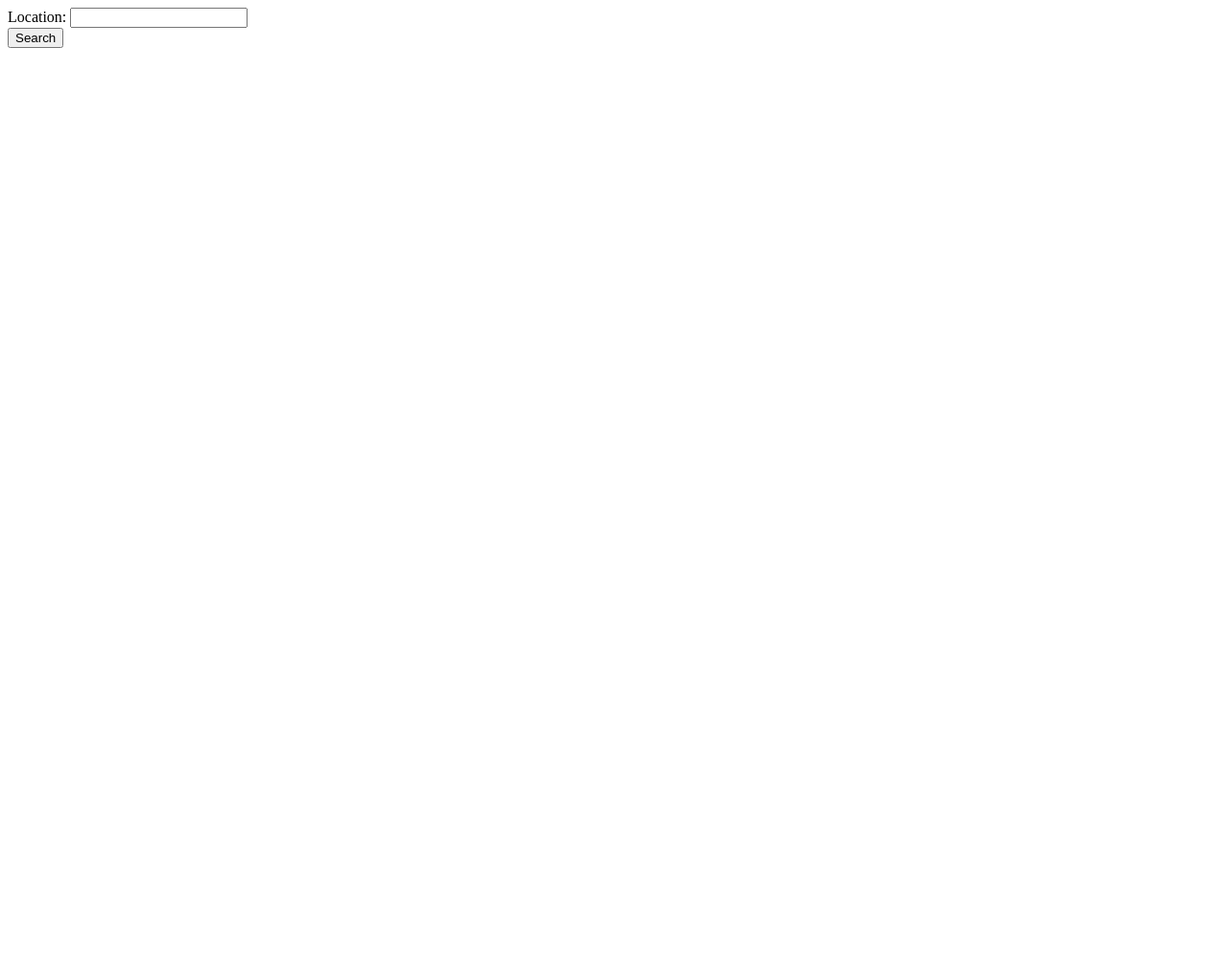
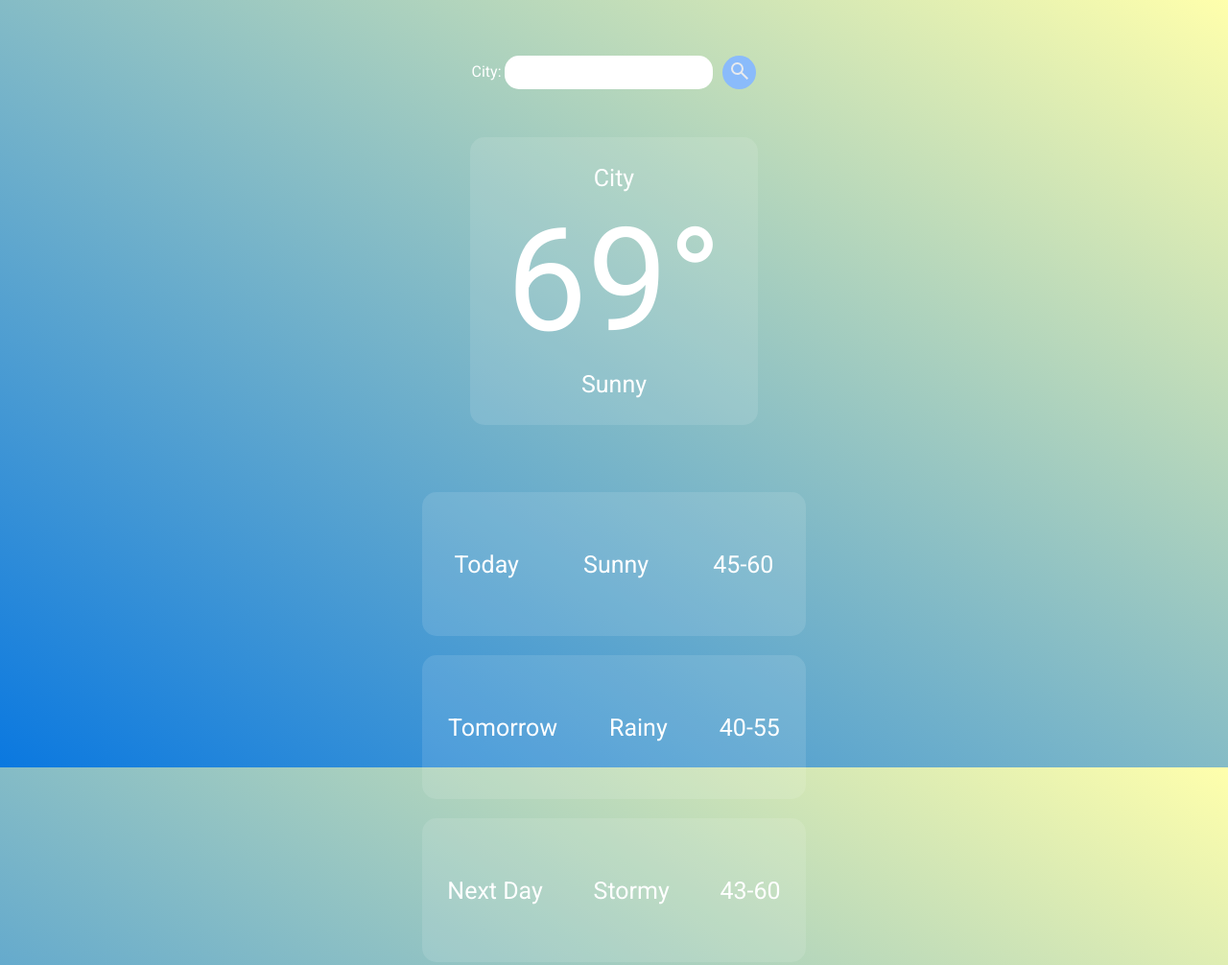
Before and after one commit to VictorOmboke/weather-app, a website built with webpack: page src/index.html in a window 1280 px wide. Shown: the top 1006 px of the page at 96% size. Before the commit the page ends 800 px from the top, so only its background shows below. Built offline with nearby package versions, Linux system fonts and the light colour scheme.

Commit message:
Add svg file and basic styling to app

```diff
--- a/package.json
+++ b/package.json
@@ -16,5 +16,8 @@
     "style-loader": "^4.0.0",
     "webpack": "^5.91.0",
     "webpack-cli": "^5.1.4"
+  },
+  "dependencies": {
+    "date-fns": "^3.6.0"
   }
 }
--- a/src/api.js
+++ b/src/api.js
@@ -1,3 +1,5 @@
+import { format } from "date-fns";
+
 export function getUserLocation() {
   const form = document.getElementById("form");
   const input = document.getElementById("location");
@@ -184,7 +186,11 @@ async function getDateTomorrow(location) {
       { mode: "cors" }
     );
     const tomorrowDate = await response.json();
-    console.log(`Date: ${tomorrowDate.forecast.forecastday[1].date}`);
+    const date = format(
+      new Date(tomorrowDate.forecast.forecastday[1].date),
+      "EEEE"
+    );
+    console.log(`Date: ${date}`);
   } catch (error) {
     "Error fetching data", error;
   }
@@ -242,7 +248,11 @@ async function getDateNextDay(location) {
       { mode: "cors" }
     );
     const nextDayDate = await response.json();
-    console.log(`Date: ${nextDayDate.forecast.forecastday[2].date}`);
+    const date = format(
+      new Date(nextDayDate.forecast.forecastday[2].date),
+      "EEEE"
+    );
+    console.log(`Date: ${date}`);
   } catch (error) {
     "Error fetching data", error;
   }
--- a/src/index.html
+++ b/src/index.html
@@ -3,17 +3,49 @@
   <head>
     <meta charset="UTF-8" />
     <meta name="viewport" content="width=device-width, initial-scale=1.0" />
+    <link rel="preconnect" href="https://fonts.googleapis.com" />
+    <link rel="preconnect" href="https://fonts.gstatic.com" crossorigin />
+    <link
+      href="https://fonts.googleapis.com/css2?family=Roboto:ital,wght@0,100;0,300;0,400;0,500;0,700;0,900;1,100;1,300;1,400;1,500;1,700;1,900&display=swap"
+      rel="stylesheet"
+    />
     <title>Weather App</title>
   </head>
   <body>
+    <div class="formContainer">
       <form id="form">
         <div>
-        <label for="location">Location:</label>
+          <label for="location">City:</label>
           <input id="location" type="text" />
         </div>
         <div>
-        <button type="submit">Search</button>
+          <button type="submit">
+            <img src="../src/SVG/search.svg" alt="Search Icon" />
+          </button>
         </div>
       </form>
+    </div>
+
+    <div id="today">
+      <div class="city">City</div>
+      <div class="temp">69&deg;</div>
+      <div class="conditions">Sunny</div>
+    </div>
+
+    <div id="dayOneForecast">
+      <div class="dayOneDate">Today</div>
+      <div class="dayOneConditions">Sunny</div>
+      <div class="dayOneTemp">45-60</div>
+    </div>
+    <div id="dayTwoForecast">
+      <div class="dayTwoDate">Tomorrow</div>
+      <div class="dayTwoConditions">Rainy</div>
+      <div class="dayTwoTemp">40-55</div>
+    </div>
+    <div id="dayThreeForecast">
+      <div class="dayThreeDate">Next Day</div>
+      <div class="dayThreeConditions">Stormy</div>
+      <div class="dayThreeTemp">43-60</div>
+    </div>
   </body>
 </html>
--- a/src/style.css
+++ b/src/style.css
@@ -0,0 +1,107 @@
+html {
+  box-sizing: border-box;
+  margin: 0;
+  padding: 0;
+  font-family: "Roboto", sans-serif;
+  height: 100vh;
+}
+
+body {
+  display: flex;
+  flex-direction: column;
+  align-items: center;
+  background-image: linear-gradient(to top right, #0a78e0, #ffffac);
+}
+
+.formContainer {
+  margin: 50px;
+}
+
+#form {
+  display: flex;
+  align-items: center;
+  gap: 10px;
+}
+
+#location {
+  border-style: none;
+  border-radius: 15px;
+  padding: 10px 20px;
+}
+label {
+  color: white;
+  font-size: 16px;
+}
+
+button {
+  height: 35px;
+  width: 35px;
+  border-style: none;
+  border-radius: 50%;
+  background-color: rgb(138, 187, 251);
+  cursor: pointer;
+}
+button:active {
+  transform: scale(0.96);
+}
+
+#today {
+  height: 300px;
+  width: 300px;
+  border-radius: 15px;
+  background: rgba(255, 255, 255, 0.11);
+  margin-bottom: 70px;
+  display: flex;
+  flex-direction: column;
+  align-items: center;
+  justify-content: center;
+  gap: 5px;
+}
+
+.city {
+  color: white;
+  font-size: 25px;
+}
+
+.temp {
+  color: white;
+  font-size: 150px;
+  font-weight: 400;
+}
+
+.conditions {
+  color: white;
+  font-size: 25px;
+}
+
+#dayOneForecast,
+#dayTwoForecast,
+#dayThreeForecast {
+  border-radius: 15px;
+  background: rgba(255, 255, 255, 0.11);
+  height: 150px;
+  width: 400px;
+  display: flex;
+  align-items: center;
+  justify-content: space-around;
+  color: white;
+  margin-bottom: 20px;
+}
+
+.dayOneDate,
+.dayOneConditions,
+.dayOneTemp {
+  font-size: 25px;
+}
+
+.dayTwoDate,
+.dayTwoConditions,
+.dayTwoTemp {
+  font-size: 25px;
+}
+
+.dayThreeDate,
+.dayThreeConditions,
+.dayThreeTemp {
+  font-size: 25px;
+}
```
Also changed, not shown: src/SVG/search.svg (added), 1 other file. Lines whose indentation alone changed are shown as unchanged.
